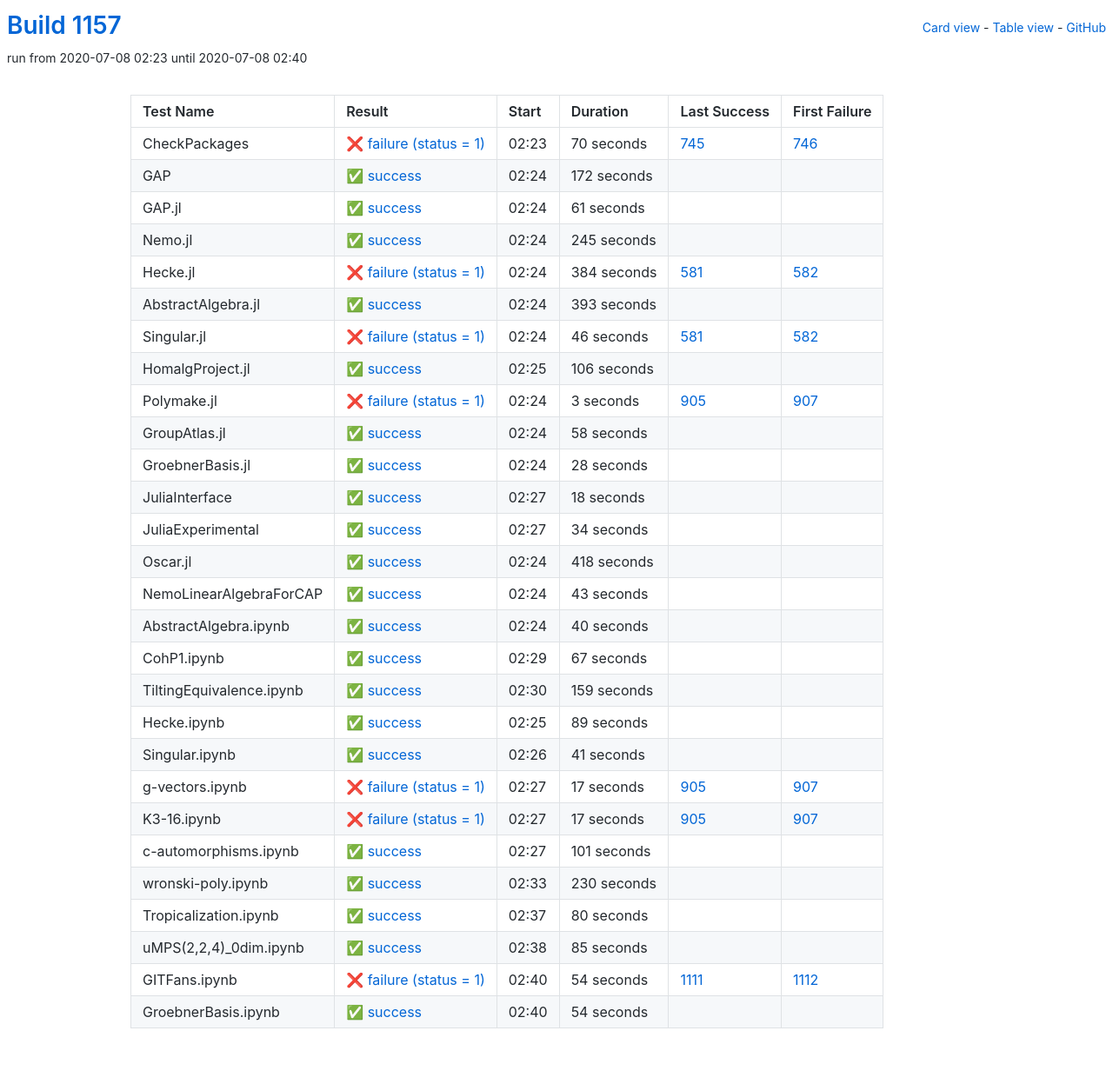
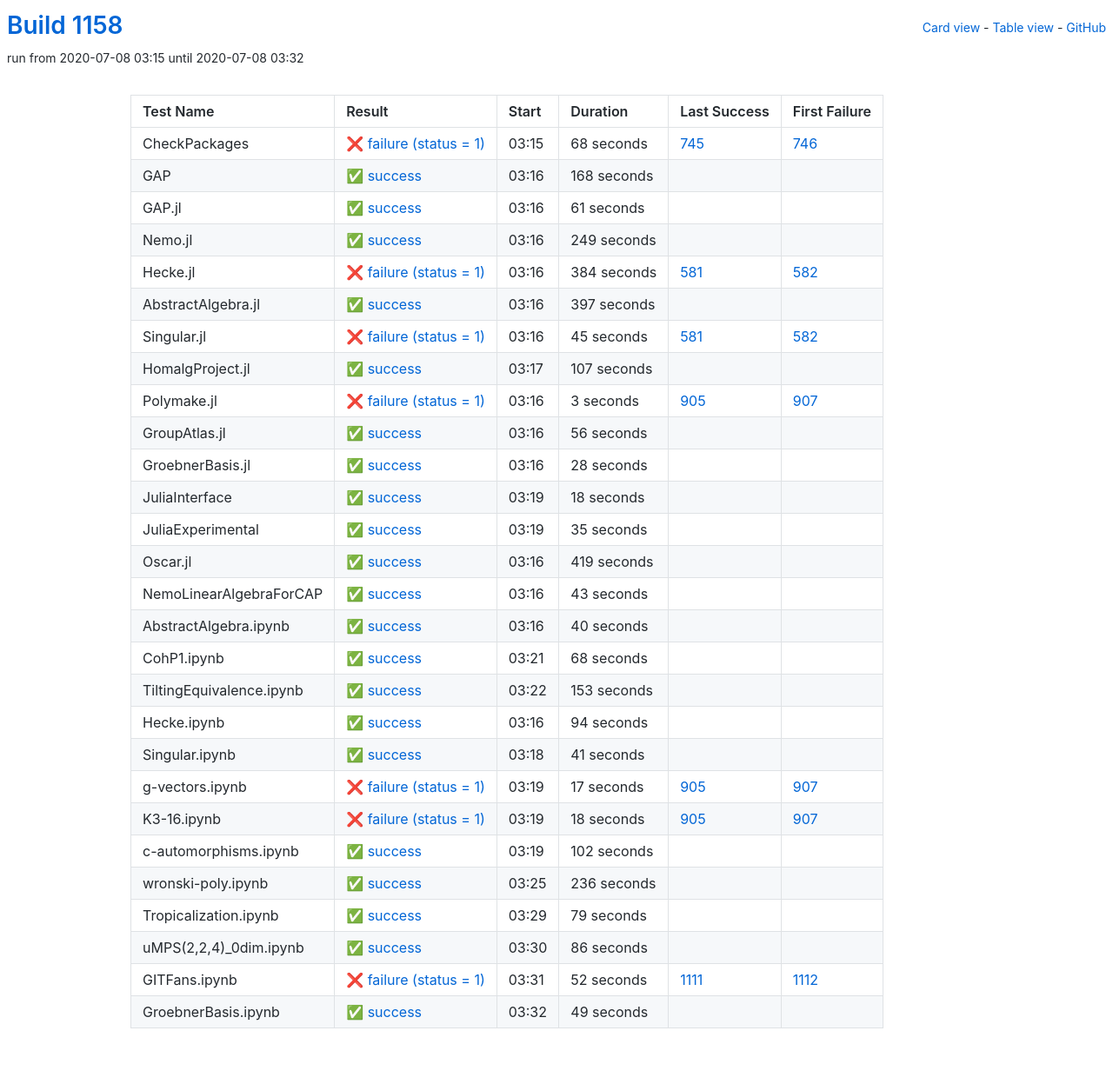
Before and after one commit to oscar-system/oscar-ci-status-1.4, a Jekyll site: the page built from table.html, in a window 1280 px wide. Shown: the whole page at 87% size. Built offline with Jekyll 4.4.1, drawn with Linux system fonts in a browser that asks for light colours.

Commit message:
Build #1158

```diff
--- a/_data/ci.yml
+++ b/_data/ci.yml
@@ -1,6 +1,6 @@
 ---
-build: 1157
-build_url: https://oscarci.mathematik.uni-kl.de/job/oscar-julia-1.4/1157/
+build: 1158
+build_url: https://oscarci.mathematik.uni-kl.de/job/oscar-julia-1.4/1158/
 job: oscar-julia-1.4
 organization: oscar-system
 repo: oscar-ci-status-1.4
@@ -8,32 +8,32 @@ repourl: https://github.com/oscar-system/oscar-ci-status-1.4
 tests:
 - name: CheckPackages
   id: checkpackages
-  log: https://oscarci.mathematik.uni-kl.de/job/oscar-julia-1.4/1157/artifact/logs/build-1157/CheckPackages.log
-  start: 2020-07-08 02:23
+  log: https://oscarci.mathematik.uni-kl.de/job/oscar-julia-1.4/1158/artifact/logs/build-1158/CheckPackages.log
+  start: 2020-07-08 03:15
   success: false
   exitcode: 1
   status: failure
-  duration: 70
+  duration: 68
   last_success: 745
   last_success_url: https://oscarci.mathematik.uni-kl.de/job/oscar-julia-1.4/745/
   first_failure: 746
   first_failure_url: https://oscarci.mathematik.uni-kl.de/job/oscar-julia-1.4/746/
 - name: GAP
   id: gap
-  log: https://oscarci.mathematik.uni-kl.de/job/oscar-julia-1.4/1157/artifact/logs/build-1157/GAP.log
-  start: 2020-07-08 02:24
+  log: https://oscarci.mathematik.uni-kl.de/job/oscar-julia-1.4/1158/artifact/logs/build-1158/GAP.log
+  start: 2020-07-08 03:16
   success: true
   exitcode: 0
   status: success
-  duration: 172
+  duration: 168
   last_success: false
   last_success_url:
   first_failure: false
   first_failure_url:
 - name: GAP.jl
   id: gap-jl
-  log: https://oscarci.mathematik.uni-kl.de/job/oscar-julia-1.4/1157/artifact/logs/build-1157/GAP.jl.log
-  start: 2020-07-08 02:24
+  log: https://oscarci.mathematik.uni-kl.de/job/oscar-julia-1.4/1158/artifact/logs/build-1158/GAP.jl.log
+  start: 2020-07-08 03:16
   success: true
   exitcode: 0
   status: success
@@ -44,20 +44,20 @@ tests:
   first_failure_url:
 - name: Nemo.jl
   id: nemo-jl
-  log: https://oscarci.mathematik.uni-kl.de/job/oscar-julia-1.4/1157/artifact/logs/build-1157/Nemo.jl.log
-  start: 2020-07-08 02:24
+  log: https://oscarci.mathematik.uni-kl.de/job/oscar-julia-1.4/1158/artifact/logs/build-1158/Nemo.jl.log
+  start: 2020-07-08 03:16
   success: true
   exitcode: 0
   status: success
-  duration: 245
+  duration: 249
   last_success: false
   last_success_url:
   first_failure: false
   first_failure_url:
 - name: Hecke.jl
   id: hecke-jl
-  log: https://oscarci.mathematik.uni-kl.de/job/oscar-julia-1.4/1157/artifact/logs/build-1157/Hecke.jl.log
-  start: 2020-07-08 02:24
+  log: https://oscarci.mathematik.uni-kl.de/job/oscar-julia-1.4/1158/artifact/logs/build-1158/Hecke.jl.log
+  start: 2020-07-08 03:16
   success: false
   exitcode: 1
   status: failure
@@ -68,44 +68,44 @@ tests:
   first_failure_url: https://oscarci.mathematik.uni-kl.de/job/oscar-julia-1.4/582/
 - name: AbstractAlgebra.jl
   id: abstractalgebra-jl
-  log: https://oscarci.mathematik.uni-kl.de/job/oscar-julia-1.4/1157/artifact/logs/build-1157/AbstractAlgebra.jl.log
-  start: 2020-07-08 02:24
+  log: https://oscarci.mathematik.uni-kl.de/job/oscar-julia-1.4/1158/artifact/logs/build-1158/AbstractAlgebra.jl.log
+  start: 2020-07-08 03:16
   success: true
   exitcode: 0
   status: success
-  duration: 393
+  duration: 397
   last_success: false
   last_success_url:
   first_failure: false
   first_failure_url:
 - name: Singular.jl
   id: singular-jl
-  log: https://oscarci.mathematik.uni-kl.de/job/oscar-julia-1.4/1157/artifact/logs/build-1157/Singular.jl.log
-  start: 2020-07-08 02:24
+  log: https://oscarci.mathematik.uni-kl.de/job/oscar-julia-1.4/1158/artifact/logs/build-1158/Singular.jl.log
+  start: 2020-07-08 03:16
   success: false
   exitcode: 1
   status: failure
-  duration: 46
+  duration: 45
   last_success: 581
   last_success_url: https://oscarci.mathematik.uni-kl.de/job/oscar-julia-1.4/581/
   first_failure: 582
   first_failure_url: https://oscarci.mathematik.uni-kl.de/job/oscar-julia-1.4/582/
 - name: HomalgProject.jl
   id: homalgproject-jl
-  log: https://oscarci.mathematik.uni-kl.de/job/oscar-julia-1.4/1157/artifact/logs/build-1157/HomalgProject.jl.log
-  start: 2020-07-08 02:25
+  log: https://oscarci.mathematik.uni-kl.de/job/oscar-julia-1.4/1158/artifact/logs/build-1158/HomalgProject.jl.log
+  start: 2020-07-08 03:17
   success: true
   exitcode: 0
   status: success
-  duration: 106
+  duration: 107
   last_success: false
   last_success_url:
   first_failure: false
   first_failure_url:
 - name: Polymake.jl
   id: polymake-jl
-  log: https://oscarci.mathematik.uni-kl.de/job/oscar-julia-1.4/1157/artifact/logs/build-1157/Polymake.jl.log
-  start: 2020-07-08 02:24
+  log: https://oscarci.mathematik.uni-kl.de/job/oscar-julia-1.4/1158/artifact/logs/build-1158/Polymake.jl.log
+  start: 2020-07-08 03:16
   success: false
   exitcode: 1
   status: failure
@@ -116,20 +116,20 @@ tests:
   first_failure_url: https://oscarci.mathematik.uni-kl.de/job/oscar-julia-1.4/907/
 - name: GroupAtlas.jl
   id: groupatlas-jl
-  log: https://oscarci.mathematik.uni-kl.de/job/oscar-julia-1.4/1157/artifact/logs/build-1157/GroupAtlas.jl.log
-  start: 2020-07-08 02:24
+  log: https://oscarci.mathematik.uni-kl.de/job/oscar-julia-1.4/1158/artifact/logs/build-1158/GroupAtlas.jl.log
+  start: 2020-07-08 03:16
   success: true
   exitcode: 0
   status: success
-  duration: 58
+  duration: 56
   last_success: false
   last_success_url:
   first_failure: false
   first_failure_url:
 - name: GroebnerBasis.jl
   id: groebnerbasis-jl
-  log: https://oscarci.mathematik.uni-kl.de/job/oscar-julia-1.4/1157/artifact/logs/build-1157/GroebnerBasis.jl.log
-  start: 2020-07-08 02:24
+  log: https://oscarci.mathematik.uni-kl.de/job/oscar-julia-1.4/1158/artifact/logs/build-1158/GroebnerBasis.jl.log
+  start: 2020-07-08 03:16
   success: true
   exitcode: 0
   status: success
@@ -140,8 +140,8 @@ tests:
   first_failure_url:
 - name: JuliaInterface
   id: juliainterface
-  log: https://oscarci.mathematik.uni-kl.de/job/oscar-julia-1.4/1157/artifact/logs/build-1157/JuliaInterface.log
-  start: 2020-07-08 02:27
+  log: https://oscarci.mathematik.uni-kl.de/job/oscar-julia-1.4/1158/artifact/logs/build-1158/JuliaInterface.log
+  start: 2020-07-08 03:19
   success: true
   exitcode: 0
   status: success
@@ -152,32 +152,32 @@ tests:
   first_failure_url:
 - name: JuliaExperimental
   id: juliaexperimental
-  log: https://oscarci.mathematik.uni-kl.de/job/oscar-julia-1.4/1157/artifact/logs/build-1157/JuliaExperimental.log
-  start: 2020-07-08 02:27
+  log: https://oscarci.mathematik.uni-kl.de/job/oscar-julia-1.4/1158/artifact/logs/build-1158/JuliaExperimental.log
+  start: 2020-07-08 03:19
   success: true
   exitcode: 0
   status: success
-  duration: 34
+  duration: 35
   last_success: false
   last_success_url:
   first_failure: false
   first_failure_url:
 - name: Oscar.jl
   id: oscar-jl
-  log: https://oscarci.mathematik.uni-kl.de/job/oscar-julia-1.4/1157/artifact/logs/build-1157/Oscar.jl.log
-  start: 2020-07-08 02:24
+  log: https://oscarci.mathematik.uni-kl.de/job/oscar-julia-1.4/1158/artifact/logs/build-1158/Oscar.jl.log
+  start: 2020-07-08 03:16
   success: true
   exitcode: 0
   status: success
-  duration: 418
+  duration: 419
   last_success: false
   last_success_url:
   first_failure: false
   first_failure_url:
 - name: NemoLinearAlgebraForCAP
   id: nemolinearalgebraforcap
-  log: https://oscarci.mathematik.uni-kl.de/job/oscar-julia-1.4/1157/artifact/logs/build-1157/NemoLinearAlgebraForCAP.log
-  start: 2020-07-08 02:24
+  log: https://oscarci.mathematik.uni-kl.de/job/oscar-julia-1.4/1158/artifact/logs/build-1158/NemoLinearAlgebraForCAP.log
+  start: 2020-07-08 03:16
   success: true
   exitcode: 0
   status: success
@@ -188,8 +188,8 @@ tests:
   first_failure_url:
 - name: AbstractAlgebra.ipynb
   id: abstractalgebra-ipynb
-  log: https://oscarci.mathematik.uni-kl.de/job/oscar-julia-1.4/1157/artifact/logs/build-1157/AbstractAlgebra.ipynb.log
-  start: 2020-07-08 02:24
+  log: https://oscarci.mathematik.uni-kl.de/job/oscar-julia-1.4/1158/artifact/logs/build-1158/AbstractAlgebra.ipynb.log
+  start: 2020-07-08 03:16
   success: true
   exitcode: 0
   status: success
@@ -200,44 +200,44 @@ tests:
   first_failure_url:
 - name: CohP1.ipynb
   id: cohp1-ipynb
-  log: https://oscarci.mathematik.uni-kl.de/job/oscar-julia-1.4/1157/artifact/logs/build-1157/CohP1.ipynb.log
-  start: 2020-07-08 02:29
+  log: https://oscarci.mathematik.uni-kl.de/job/oscar-julia-1.4/1158/artifact/logs/build-1158/CohP1.ipynb.log
+  start: 2020-07-08 03:21
   success: true
   exitcode: 0
   status: success
-  duration: 67
+  duration: 68
   last_success: false
   last_success_url:
   first_failure: false
   first_failure_url:
 - name: TiltingEquivalence.ipynb
   id: tiltingequivalence-ipynb
-  log: https://oscarci.mathematik.uni-kl.de/job/oscar-julia-1.4/1157/artifact/logs/build-1157/TiltingEquivalence.ipynb.log
-  start: 2020-07-08 02:30
+  log: https://oscarci.mathematik.uni-kl.de/job/oscar-julia-1.4/1158/artifact/logs/build-1158/TiltingEquivalence.ipynb.log
+  start: 2020-07-08 03:22
   success: true
   exitcode: 0
   status: success
-  duration: 159
+  duration: 153
   last_success: false
   last_success_url:
   first_failure: false
   first_failure_url:
 - name: Hecke.ipynb
   id: hecke-ipynb
-  log: https://oscarci.mathematik.uni-kl.de/job/oscar-julia-1.4/1157/artifact/logs/build-1157/Hecke.ipynb.log
-  start: 2020-07-08 02:25
+  log: https://oscarci.mathematik.uni-kl.de/job/oscar-julia-1.4/1158/artifact/logs/build-1158/Hecke.ipynb.log
+  start: 2020-07-08 03:16
   success: true
   exitcode: 0
   status: success
-  duration: 89
+  duration: 94
   last_success: false
   last_success_url:
   first_failure: false
   first_failure_url:
 - name: Singular.ipynb
   id: singular-ipynb
-  log: https://oscarci.mathematik.uni-kl.de/job/oscar-julia-1.4/1157/artifact/logs/build-1157/Singular.ipynb.log
-  start: 2020-07-08 02:26
+  log: https://oscarci.mathematik.uni-kl.de/job/oscar-julia-1.4/1158/artifact/logs/build-1158/Singular.ipynb.log
+  start: 2020-07-08 03:18
   success: true
   exitcode: 0
   status: success
@@ -248,8 +248,8 @@ tests:
   first_failure_url:
 - name: g-vectors.ipynb
   id: g-vectors-ipynb
-  log: https://oscarci.mathematik.uni-kl.de/job/oscar-julia-1.4/1157/artifact/logs/build-1157/g-vectors.ipynb.log
-  start: 2020-07-08 02:27
+  log: https://oscarci.mathematik.uni-kl.de/job/oscar-julia-1.4/1158/artifact/logs/build-1158/g-vectors.ipynb.log
+  start: 2020-07-08 03:19
   success: false
   exitcode: 1
   status: failure
@@ -260,84 +260,84 @@ tests:
   first_failure_url: https://oscarci.mathematik.uni-kl.de/job/oscar-julia-1.4/907/
 - name: K3-16.ipynb
   id: k3-16-ipynb
-  log: https://oscarci.mathematik.uni-kl.de/job/oscar-julia-1.4/1157/artifact/logs/build-1157/K3-16.ipynb.log
-  start: 2020-07-08 02:27
+  log: https://oscarci.mathematik.uni-kl.de/job/oscar-julia-1.4/1158/artifact/logs/build-1158/K3-16.ipynb.log
+  start: 2020-07-08 03:19
   success: false
   exitcode: 1
   status: failure
-  duration: 17
+  duration: 18
   last_success: 905
   last_success_url: https://oscarci.mathematik.uni-kl.de/job/oscar-julia-1.4/905/
   first_failure: 907
   first_failure_url: https://oscarci.mathematik.uni-kl.de/job/oscar-julia-1.4/907/
 - name: c-automorphisms.ipynb
   id: c-automorphisms-ipynb
-  log: https://oscarci.mathematik.uni-kl.de/job/oscar-julia-1.4/1157/artifact/logs/build-1157/c-automorphisms.ipynb.log
-  start: 2020-07-08 02:27
+  log: https://oscarci.mathematik.uni-kl.de/job/oscar-julia-1.4/1158/artifact/logs/build-1158/c-automorphisms.ipynb.log
+  start: 2020-07-08 03:19
   success: true
   exitcode: 0
   status: success
-  duration: 101
+  duration: 102
   last_success: false
   last_success_url:
   first_failure: false
   first_failure_url:
 - name: wronski-poly.ipynb
   id: wronski-poly-ipynb
-  log: https://oscarci.mathematik.uni-kl.de/job/oscar-julia-1.4/1157/artifact/logs/build-1157/wronski-poly.ipynb.log
-  start: 2020-07-08 02:33
+  log: https://oscarci.mathematik.uni-kl.de/job/oscar-julia-1.4/1158/artifact/logs/build-1158/wronski-poly.ipynb.log
+  start: 2020-07-08 03:25
   success: true
   exitcode: 0
   status: success
-  duration: 230
+  duration: 236
   last_success: false
   last_success_url:
   first_failure: false
   first_failure_url:
 - name: Tropicalization.ipynb
   id: tropicalization-ipynb
-  log: https://oscarci.mathematik.uni-kl.de/job/oscar-julia-1.4/1157/artifact/logs/build-1157/Tropicalization.ipynb.log
-  start: 2020-07-08 02:37
+  log: https://oscarci.mathematik.uni-kl.de/job/oscar-julia-1.4/1158/artifact/logs/build-1158/Tropicalization.ipynb.log
+  start: 2020-07-08 03:29
   success: true
   exitcode: 0
   status: success
-  duration: 80
+  duration: 79
   last_success: false
   last_success_url:
   first_failure: false
   first_failure_url:
 - name: uMPS(2,2,4)_0dim.ipynb
   id: umps-2-2-4-0dim-ipynb
-  log: https://oscarci.mathematik.uni-kl.de/job/oscar-julia-1.4/1157/artifact/logs/build-1157/uMPS-2-2-4-_0dim.ipynb.log
-  start: 2020-07-08 02:38
+  log: https://oscarci.mathematik.uni-kl.de/job/oscar-julia-1.4/1158/artifact/logs/build-1158/uMPS-2-2-4-_0dim.ipynb.log
+  start: 2020-07-08 03:30
   success: true
   exitcode: 0
   status: success
-  duration: 85
+  duration: 86
   last_success: false
   last_success_url:
   first_failure: false
   first_failure_url:
 - name: GITFans.ipynb
   id: gitfans-ipynb
-  log: https://oscarci.mathematik.uni-kl.de/job/oscar-julia-1.4/1157/artifact/logs/build-1157/GITFans.ipynb.log
-  start: 2020-07-08 02:40
+  log: https://oscarci.mathematik.uni-kl.de/job/oscar-julia-1.4/1158/artifact/logs/build-1158/GITFans.ipynb.log
+  start: 2020-07-08 03:31
   success: false
   exitcode: 1
   status: failure
-  duration: 54
+  duration: 52
   last_success: 1111
   last_success_url: https://oscarci.mathematik.uni-kl.de/job/oscar-julia-1.4/1111/
   first_failure: 1112
   first_failure_url: https://oscarci.mathematik.uni-kl.de/job/oscar-julia-1.4/1112/
 - name: GroebnerBasis.ipynb
   id: groebnerbasis-ipynb
-  log: https://oscarci.mathematik.uni-kl.de/job/oscar-julia-1.4/1157/artifact/logs/build-1157/GroebnerBasis.ipynb.log
-  start: 2020-07-08 02:40
+  log: https://oscarci.mathematik.uni-kl.de/job/oscar-julia-1.4/1158/artifact/logs/build-1158/GroebnerBasis.ipynb.log
+  start: 2020-07-08 03:32
   success: true
   exitcode: 0
   status: success
-  duration: 54
+  duration: 49
   last_success: false
   last_success_url:
   first_failure: false
```
Also changed, not shown: README.md.
